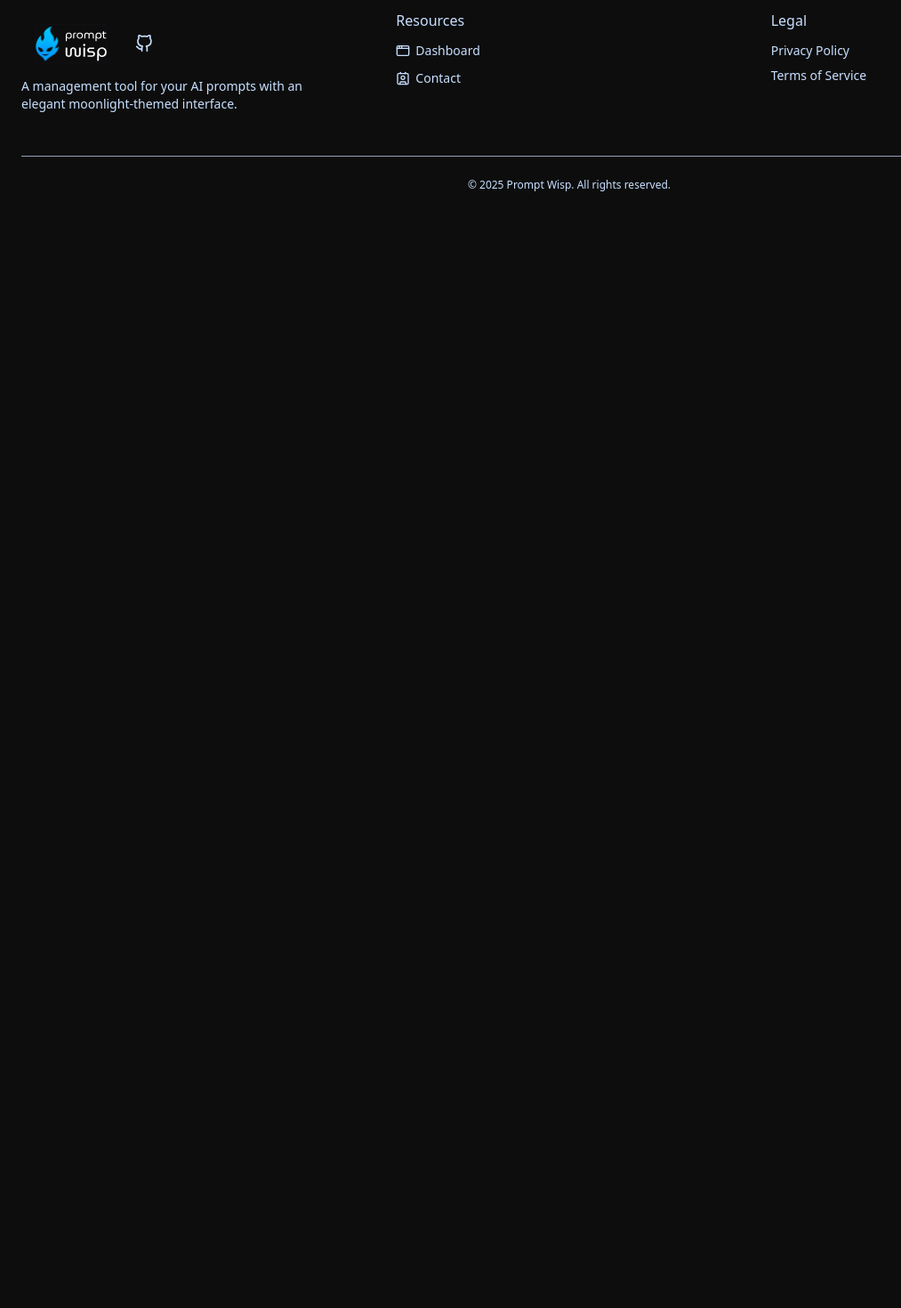
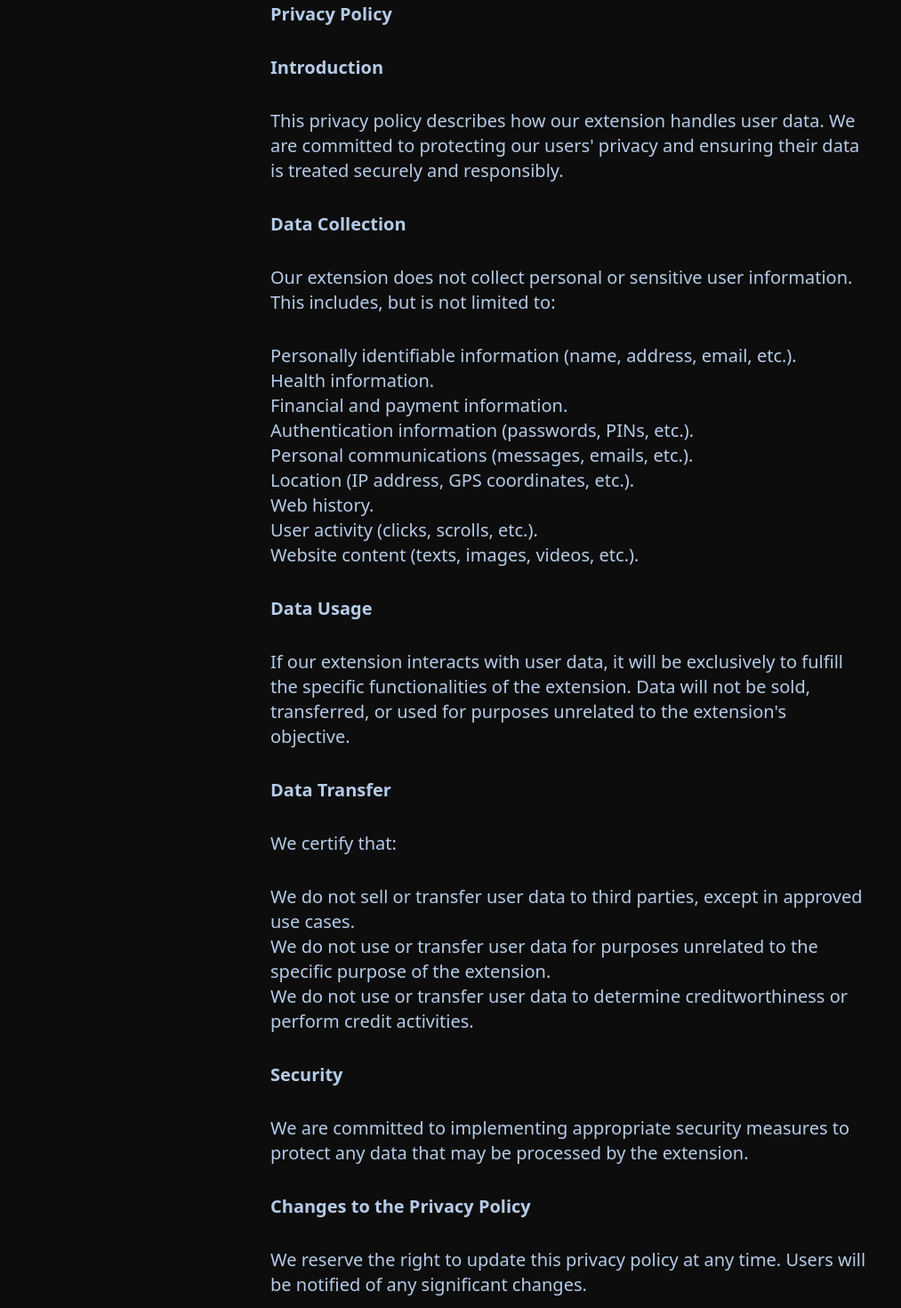
Before and after one commit to LeonardoCerv/prompt-wisp, a Next.js app: page /privacy-policy in a window 1280 px wide. Shown: the part 940-2410 px from the top of the page at 89% size, without its empty margins (0-1013 px from the left). Before the commit the page ends 1188 px from the top, so only its background shows below. Built offline with nearby package versions, Linux system fonts and the light colour scheme; no server answers.

Commit message:
[feat] update to the privacy policy

```diff
--- a/src/app/(routes)/privacy-policy/page.tsx
+++ b/src/app/(routes)/privacy-policy/page.tsx
@@ -51,6 +51,68 @@ export default async function PrivacyPolicyPage() {
             This policy may change as the app evolves. Continued use of the app
             means you accept the latest version.
           </p>
+          <h2 className="text-2xl font-medium text-moonlight-silver-bright mt-8 mb-2">Privacy Policy for the Chrome Extension</h2>
+          <p>
+            <strong>Privacy Policy</strong>
+          </p>
+          <p>
+            <strong>Introduction</strong>
+          </p>
+          <p>
+            This privacy policy describes how our extension handles user data. We are committed to protecting our users' privacy and ensuring their data is treated securely and responsibly.
+          </p>
+          <p>
+            <strong>Data Collection</strong>
+          </p>
+          <p>
+            Our extension does not collect personal or sensitive user information. This includes, but is not limited to:
+          </p>
+          <ul>
+            <li>Personally identifiable information (name, address, email, etc.).</li>
+            <li>Health information.</li>
+            <li>Financial and payment information.</li>
+            <li>Authentication information (passwords, PINs, etc.).</li>
+            <li>Personal communications (messages, emails, etc.).</li>
+            <li>Location (IP address, GPS coordinates, etc.).</li>
+            <li>Web history.</li>
+            <li>User activity (clicks, scrolls, etc.).</li>
+            <li>Website content (texts, images, videos, etc.).</li>
+          </ul>
+          <p>
+            <strong>Data Usage</strong>
+          </p>
+          <p>
+            If our extension interacts with user data, it will be exclusively to fulfill the specific functionalities of the extension. Data will not be sold, transferred, or used for purposes unrelated to the extension's objective.
+          </p>
+          <p>
+            <strong>Data Transfer</strong>
+          </p>
+          <p>
+            We certify that:
+          </p>
+          <ul>
+            <li>We do not sell or transfer user data to third parties, except in approved use cases.</li>
+            <li>We do not use or transfer user data for purposes unrelated to the specific purpose of the extension.</li>
+            <li>We do not use or transfer user data to determine creditworthiness or perform credit activities.</li>
+          </ul>
+          <p>
+            <strong>Security</strong>
+          </p>
+          <p>
+            We are committed to implementing appropriate security measures to protect any data that may be processed by the extension.
+          </p>
+          <p>
+            <strong>Changes to the Privacy Policy</strong>
+          </p>
+          <p>
+            We reserve the right to update this privacy policy at any time. Users will be notified of any significant changes.
+          </p>
+          <p>
+            <strong>Contact</strong>
+          </p>
+          <p>
+            If you have questions or concerns about this privacy policy, you can contact us through the channels provided in the extension's description.
+          </p>
         </div>
       </section>
       <Footer />
```
